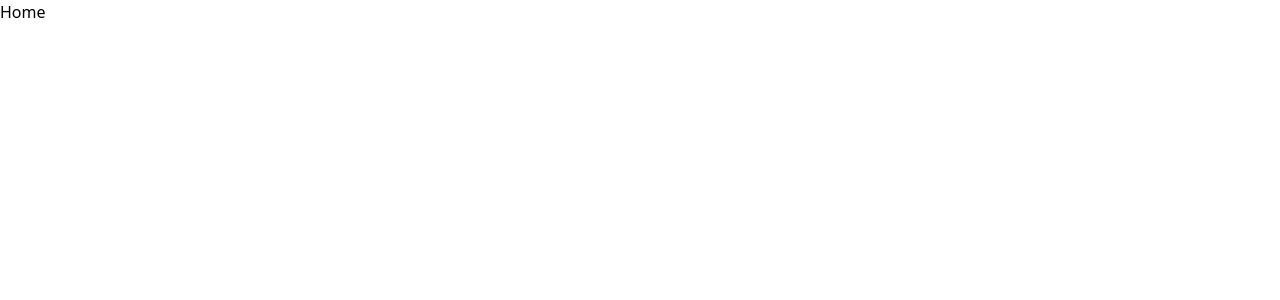
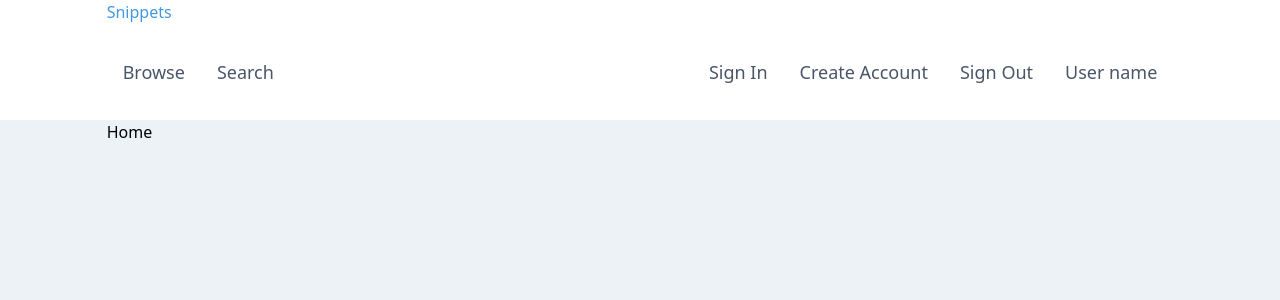
Before and after one commit to benlittlenz/laravel-nuxt-snippets, a Nuxt app: page / in a window 1280 px wide. Shown: the top 300 px of the page. Built offline with nearby package versions, Linux system fonts and the light colour scheme.

Commit message:
added navigation

```diff
--- a/assets/styles/app.css
+++ b/assets/styles/app.css
@@ -3,3 +3,19 @@
 @import "tailwindcss/components";
 
 @import "tailwindcss/utilities";
+
+body {
+    @apply bg-gray-200;
+}
+
+a {
+    @apply text-blue-500
+}
+
+p {
+    @apply text-gray-600 mb-6 leading-relaxed;
+}
+
+.container {
+    @apply w-10/12 mx-auto;
+}
--- /dev/null
+++ b/components/Navigation.vue
@@ -0,0 +1,61 @@
+<template>
+    <div class="bg-white flex items-center">
+        <div class="container flex flex-wrap items-center">
+            <nuxt-link
+                :to="{ name: 'home' }"
+                class="mr-10"
+            >
+            Snippets
+            </nuxt-link>
+
+            <div class="w-full flex">
+                <ul class="h-24 flex items-center">
+                   <li class="">
+                    <nuxt-link
+                        :to="{name: 'home'} "
+                        class="text-lg text-gray-700 py-8 px-4"
+                    >Browse</nuxt-link>
+                   </li>
+                   <li class="">
+                    <nuxt-link
+                        :to="{name: 'home'} "
+                        class="text-lg text-gray-700 py-8 px-4"
+                    >Search</nuxt-link>
+                   </li>
+
+                </ul>
+
+                <ul class="h-24 flex items-center ml-auto text-right">
+                   <li class="">
+                    <nuxt-link
+                        :to="{name: 'home'} "
+                        class="text-lg text-gray-700 py-8 px-4"
+                    >Sign In</nuxt-link>
+                   </li>
+
+                   <li class="">
+                    <nuxt-link
+                        :to="{name: 'home'} "
+                        class="text-lg text-gray-700 py-8 px-4"
+                    >Create Account</nuxt-link>
+                   </li>
+
+                   <li class="">
+                    <nuxt-link
+                        :to="{name: 'home'} "
+                        class="text-lg text-gray-700 py-8 px-4"
+                    >Sign Out</nuxt-link>
+                   </li>
+
+                   <li class="">
+                    <nuxt-link
+                        :to="{name: 'home'} "
+                        class="text-lg text-gray-700 py-8 px-4"
+                    >User name</nuxt-link>
+                   </li>
+
+                </ul>
+            </div>
+        </div>
+    </div>
+</template>
--- a/layouts/default.vue
+++ b/layouts/default.vue
@@ -1,5 +1,15 @@
 <template>
   <div>
+    <Navigation />
     <nuxt />
   </div>
 </template>
+
+<script>
+import Navigation from '@/components/Navigation'
+export default {
+    components: {
+      Navigation
+    }
+}
+</script>
--- a/pages/index.vue
+++ b/pages/index.vue
@@ -1,6 +1,6 @@
 <template>
   <div class="container">
-    Home
+    <div class="font-medium">Home</div>
   </div>
 </template>
 
```
